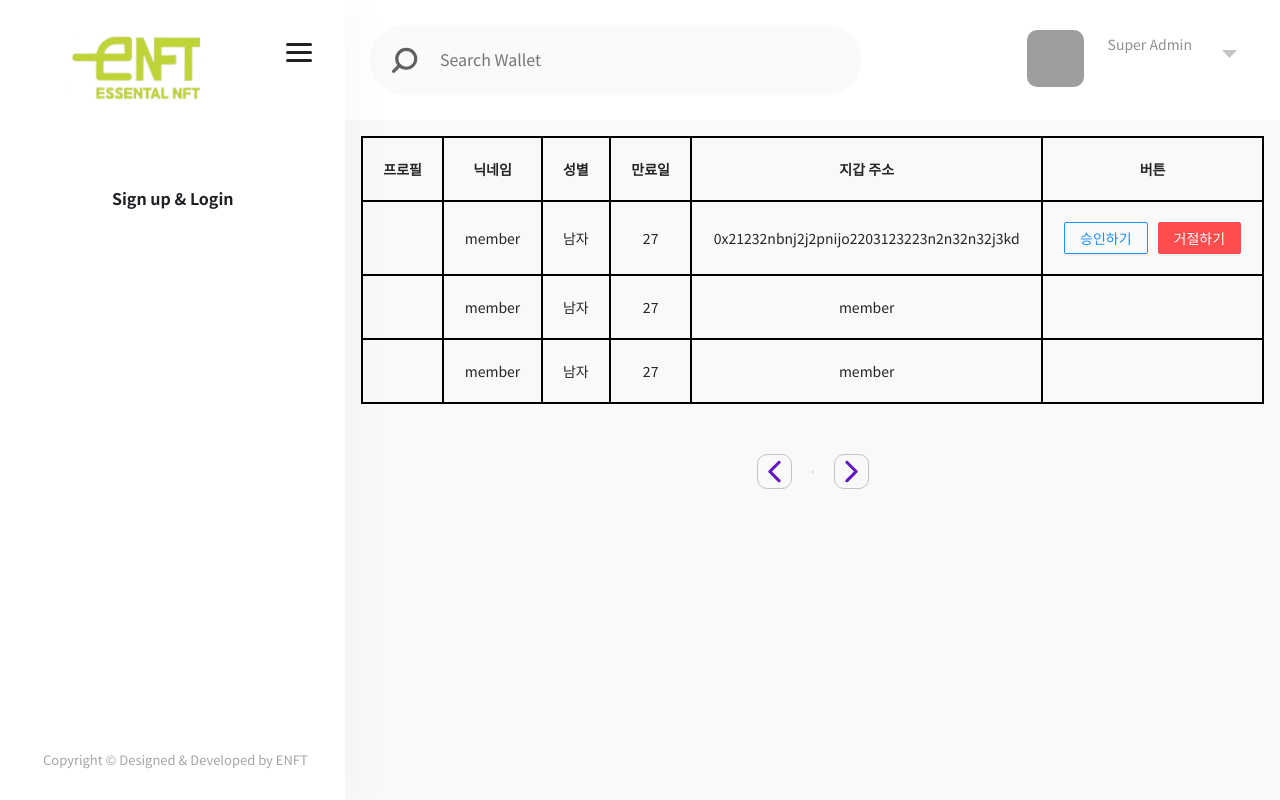
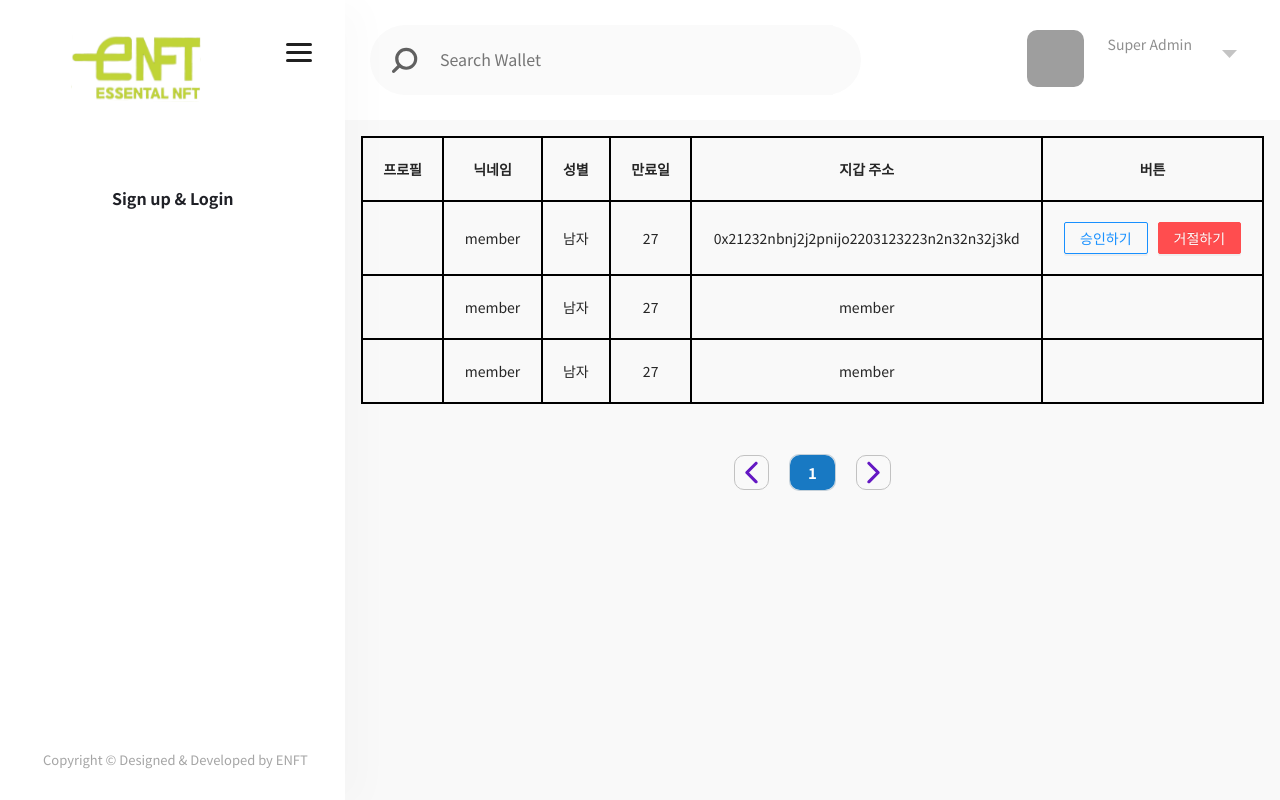
Before and after one commit to ENFT-Token/admin-client-web, a React (Create React App) app: page /members in a window 1280 px wide. Built offline with nearby package versions, Linux system fonts and the light colour scheme; grey boxes are pictures that could not be loaded; a web font is replaced by a local one.

Commit message:
modify : pageButton size and initial pageNum

```diff
--- a/src/widget/TableWidget/index.tsx
+++ b/src/widget/TableWidget/index.tsx
@@ -29,9 +29,11 @@ export default function Table({ columns, data, pagination }: any) {
     },
     usePagination
   );
-    const [ pageNum,setPageNum] = useState(1);
+    const [ pageNum,setPageNum] = useState(0);
 
-
+    useEffect(()=>{
+      console.log("num",pageNum,pageCount,pageIndex)
+    },[])
   return (
     <div>
       <div>
@@ -134,7 +136,7 @@ const Paginations = styled.div`
 
     .btnEach{
       background-color:#f9f9f9;
-      width:60px;
+      width:45px;
       height:35px;
       border:none;
       border-radius: 10px;
```
